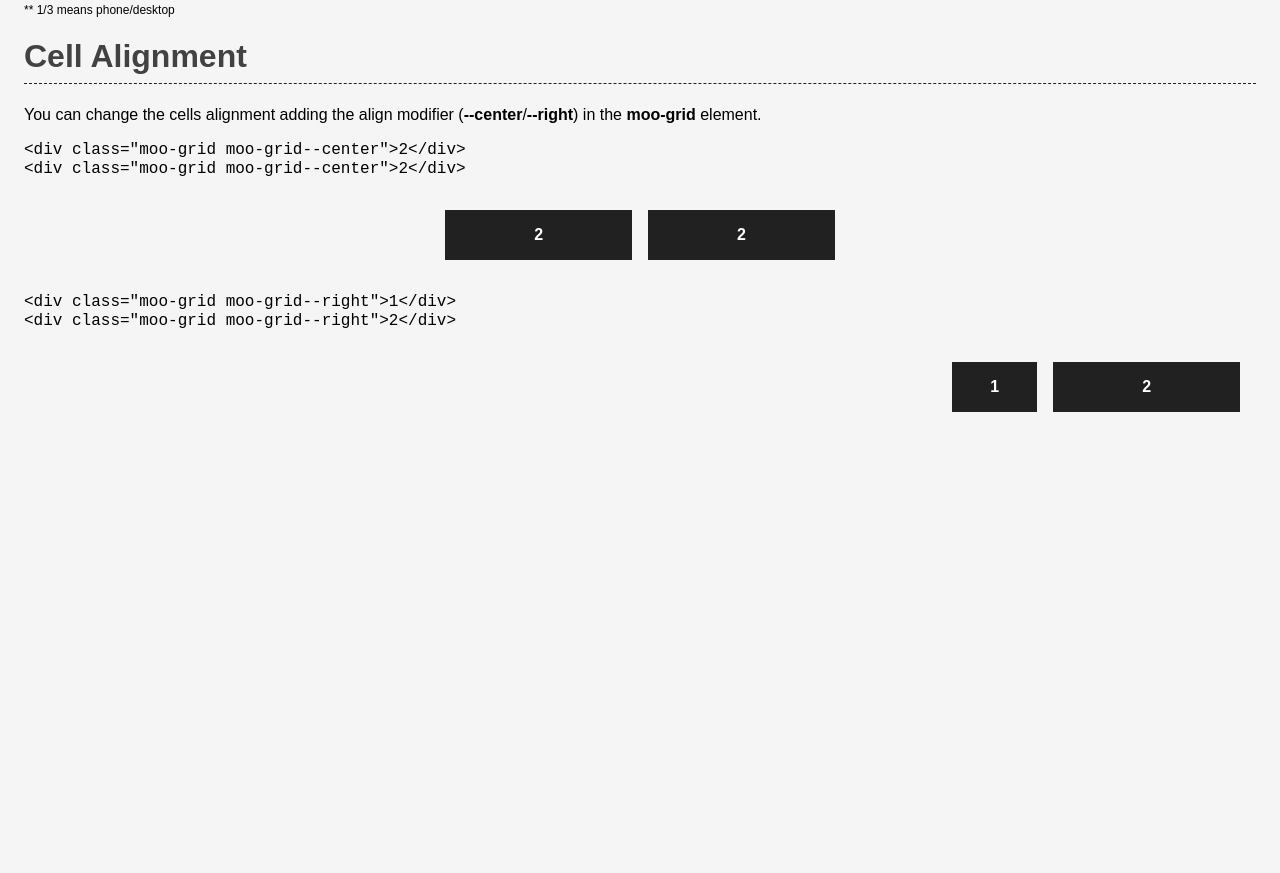
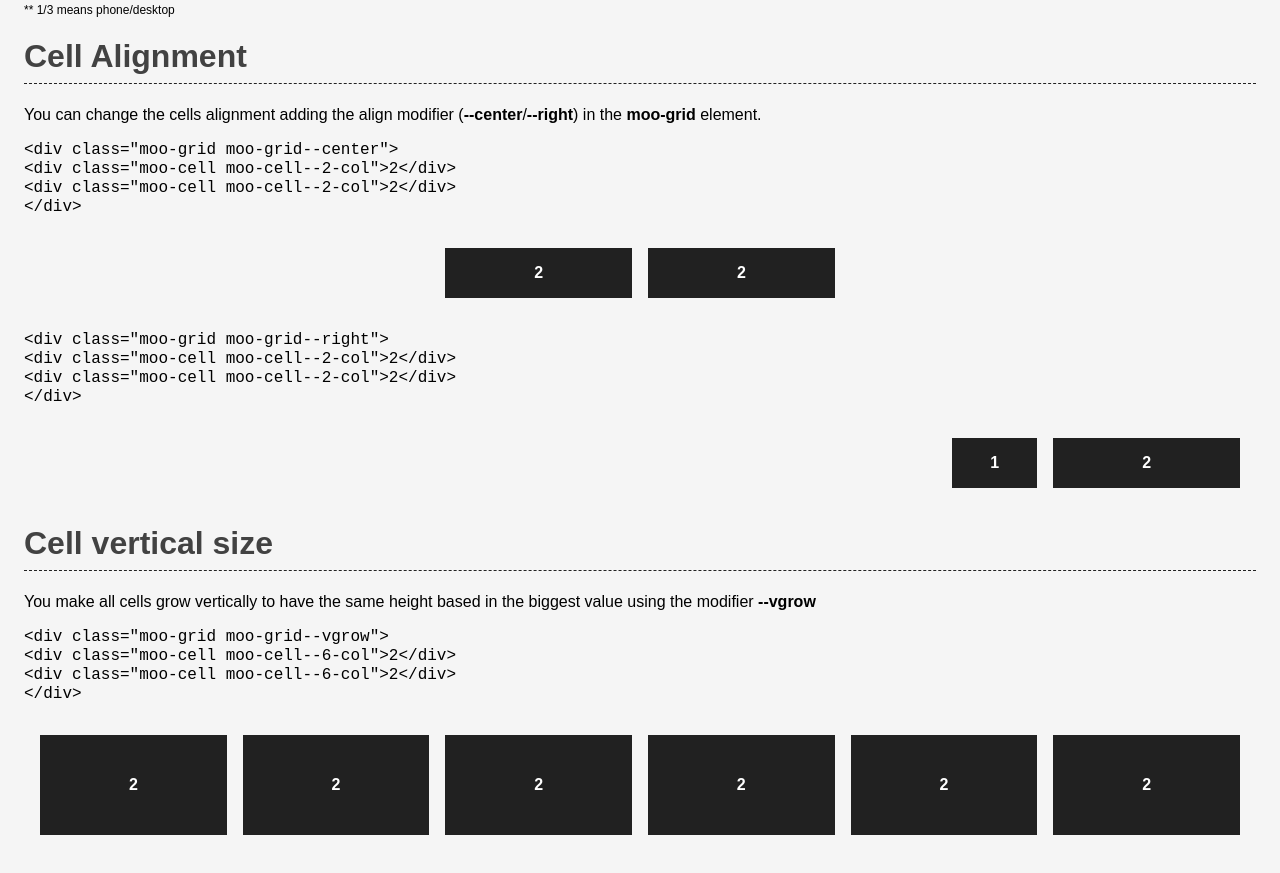
Before and after one commit to mchiareli/moo, a plain HTML site: page index.html in a window 1280 px wide. Shown: the part 1349-2222 px from the top of the page. Before the commit the page ends 1801 px from the top, so only its background shows below. Drawn offline with nearby package versions, Linux system fonts and the light colour scheme.

Commit message:
Update 2016-02-09T14:41:24.044Z

```diff
--- a/css/moo.css
+++ b/css/moo.css
@@ -369,6 +369,15 @@ body {
   display: flex;
   flex-direction: column; }
 
+.moo-layout--reverse, .moo-layout--column-reverse {
+  flex-direction: column-reverse; }
+
+.moo-layout--row {
+  flex-direction: row; }
+
+.moo-layout--row-reverse {
+  flex-direction: row-reverse; }
+
 .moo-layout--no-space {
   padding: 0px; }
 
@@ -404,6 +413,9 @@ body {
     justify-content: center; }
   .moo-grid--right {
     justify-content: flex-end; }
+
+.moo-grid--vgrow {
+  align-items: stretch; }
 
 .moo-cell {
   margin: 8px;
--- a/index.html
+++ b/index.html
@@ -127,8 +127,10 @@
         <p>You can change the cells alignment adding the align modifier (<strong>--center</strong>/<strong>--right</strong>) in the <strong>moo-grid</strong> element.</p>
         <p>
           <code class="prettyprint lang-html">
-            &lt;div class=&quot;moo-grid moo-grid--center&quot;&gt;2&lt;/div&gt;<br/>
-            &lt;div class=&quot;moo-grid moo-grid--center&quot;&gt;2&lt;/div&gt;
+            &lt;div class=&quot;moo-grid moo-grid--center&quot;&gt;</br>
+            &lt;div class=&quot;moo-cell moo-cell--2-col&quot;&gt;2&lt;/div&gt;</br>
+            &lt;div class=&quot;moo-cell moo-cell--2-col&quot;&gt;2&lt;/div&gt;</br>
+            &lt;/div&gt;
           </code>
         </p>
       </section>
@@ -139,8 +141,10 @@
       <section class="description">
         <p>
           <code class="prettyprint lang-html">
-            &lt;div class=&quot;moo-grid moo-grid--right&quot;&gt;1&lt;/div&gt;<br/>
-            &lt;div class=&quot;moo-grid moo-grid--right&quot;&gt;2&lt;/div&gt;
+            &lt;div class=&quot;moo-grid moo-grid--right&quot;&gt;</br>
+            &lt;div class=&quot;moo-cell moo-cell--2-col&quot;&gt;2&lt;/div&gt;</br>
+            &lt;div class=&quot;moo-cell moo-cell--2-col&quot;&gt;2&lt;/div&gt;</br>
+            &lt;/div&gt;
           </code>
         </p>
       </section>
@@ -148,6 +152,28 @@
         <div class="moo-cell moo-cell--1-col">1</div>
         <div class="moo-cell moo-cell--2-col">2</div>
       </div>
+      <h1>Cell vertical size</h1>
+      <section class="description">
+        <p>
+          You make all cells grow vertically to have the same height based in the biggest value using the modifier <strong>--vgrow</strong>
+        </p>
+        <p>
+          <code class="prettyprint lang-html">
+            &lt;div class=&quot;moo-grid moo-grid--vgrow&quot;&gt;</br>
+            &lt;div class=&quot;moo-cell moo-cell--6-col&quot;&gt;2&lt;/div&gt;</br>
+            &lt;div class=&quot;moo-cell moo-cell--6-col&quot;&gt;2&lt;/div&gt;</br>
+            &lt;/div&gt;
+          </code>
+        </p>
+      </section>
+      <div class="moo-grid moo-grid--vgrow">
+        <div class="moo-cell moo-cell--2-col" style="height:auto">2</div>
+        <div class="moo-cell moo-cell--2-col" style="height:auto;">2</div>
+        <div class="moo-cell moo-cell--2-col" style="height:100px">2</div>
+        <div class="moo-cell moo-cell--2-col" style="height:auto;">2</div>
+        <div class="moo-cell moo-cell--2-col" style="height:auto;">2</div>
+        <div class="moo-cell moo-cell--2-col" style="height:auto;">2</div>
+      </div>
       <script src="https://cdn.rawgit.com/google/code-prettify/master/loader/run_prettify.js"></script>
     </body>
 </html>
```
